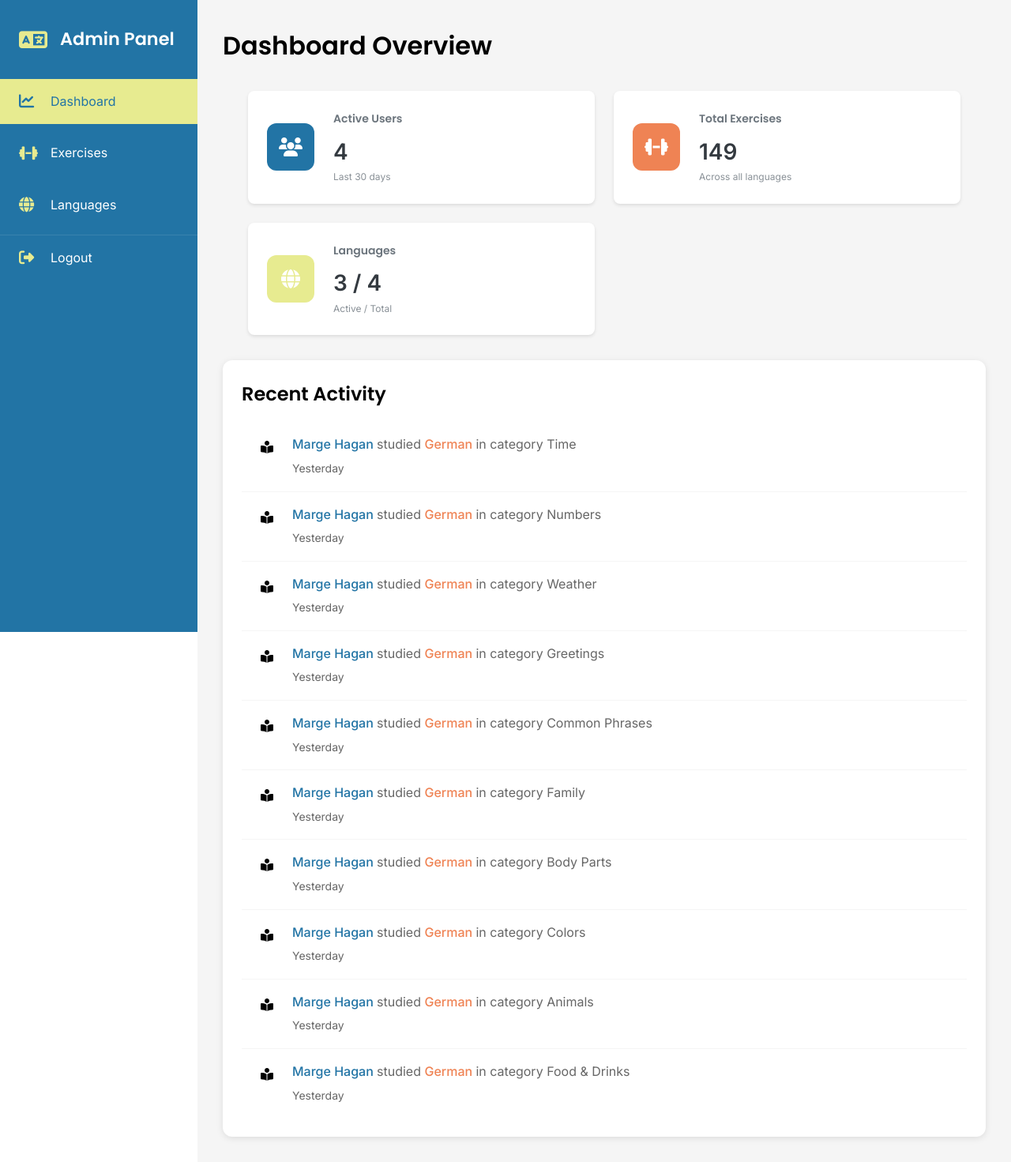
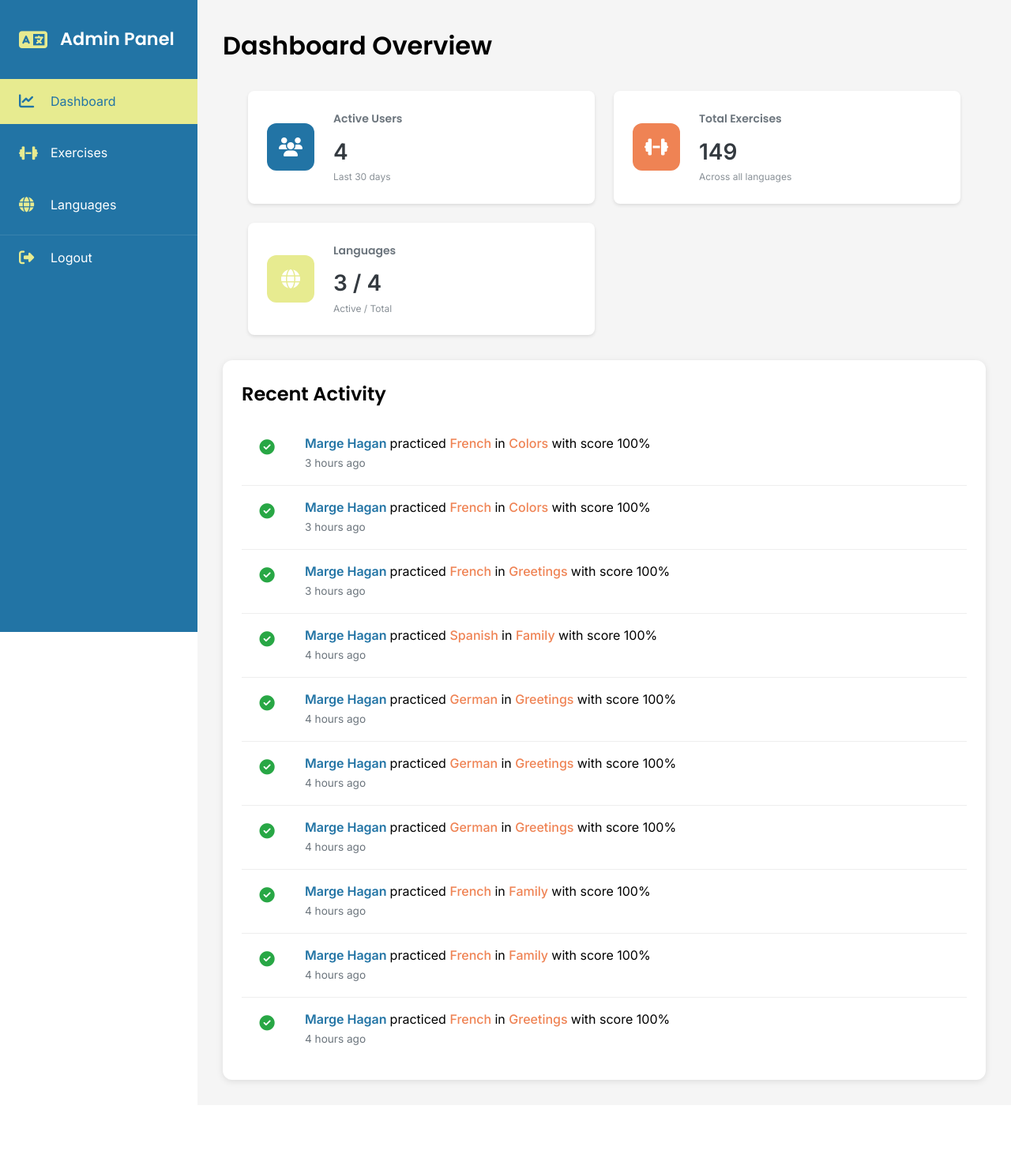
Before and after one commit to ladymargehagan/finallitrepo, a PHP site: page /view/admin/dashboard.php in a window 1280 px wide. Shown: the whole page at 79% size. After the commit the page ends 1374 px from the top, so only its background shows below. Run offline with PHP 8.4, Linux system fonts and the light colour scheme; a user stored in the database is signed in; data comes from the database, SQL or seed files in the repository.

Commit message:
dashboard recent activity fix

```diff
--- a/assets/css/admin/dashboard.css
+++ b/assets/css/admin/dashboard.css
@@ -187,17 +187,13 @@
 .activity-item {
     display: flex;
     align-items: flex-start;
+    gap: 1rem;
     padding: 1rem;
-    border-bottom: 1px solid var(--gray-light);
-    transition: background-color 0.3s ease;
+    border-bottom: 1px solid #eee;
 }
 
 .activity-item:last-child {
     border-bottom: none;
-}
-
-.activity-item:hover {
-    background-color: var(--gray-light);
 }
 
 .activity-status {
@@ -230,28 +226,24 @@
 }
 
 .activity-text {
-    margin-bottom: 0.25rem;
-    color: var(--gray);
+    margin: 0;
+    line-height: 1.4;
 }
 
 .user-name {
+    font-weight: 600;
     color: var(--ucla-blue);
-    font-weight: 500;
 }
 
-.exercise-name {
-    color: var(--black);
+.language-name,
+.category-name {
     font-weight: 500;
-}
-
-.language-name {
     color: var(--coral);
-    font-weight: 500;
 }
 
 .activity-time {
-    font-size: 0.875rem;
-    color: var(--gray);
+    font-size: 0.85rem;
+    color: #6c757d;
 }
 
 .no-activity {
@@ -313,3 +305,11 @@
     font-size: 0.75rem;
     opacity: 0.8;
 }
+
+.text-success {
+    color: #28a745;
+}
+
+.activity-status i {
+    font-size: 1.2rem;
+}
--- a/view/admin/dashboard.php
+++ b/view/admin/dashboard.php
@@ -36,13 +36,20 @@ $recentActivity = $pdo->query("
         u.lastName,
         l.languageName,
         wc.categoryName,
-        ue.enrollmentDate as startTime
-    FROM user_enrollments ue
-    JOIN users u ON ue.userId = u.id
-    JOIN languages l ON ue.languageId = l.languageId
-    JOIN word_categories wc ON wc.categoryId = wc.categoryId
-    WHERE ue.status = 'active'
-    ORDER BY ue.enrollmentDate DESC
+        MAX(wa.attemptDate) as startTime,
+        ROUND(AVG(CASE WHEN wa.isCorrect = 1 THEN 100 ELSE 0 END)) as score
+    FROM word_attempts wa
+    JOIN users u ON wa.userId = u.id
+    JOIN words w ON wa.wordId = w.wordId
+    JOIN languages l ON w.languageId = l.languageId
+    JOIN word_categories wc ON w.categoryId = wc.categoryId
+    WHERE wa.attemptDate IS NOT NULL
+    GROUP BY
+        u.id,
+        l.languageId,
+        wc.categoryId,
+        DATE_FORMAT(wa.attemptDate, '%Y-%m-%d %H:%i')
+    ORDER BY MAX(wa.attemptDate) DESC
     LIMIT 10
 ")->fetchAll(PDO::FETCH_ASSOC);
 ?>
@@ -121,27 +128,33 @@ $recentActivity = $pdo->query("
                         <?php foreach ($recentActivity as $activity): ?>
                             <div class="activity-item">
                                 <div class="activity-status">
-                                    <i class="fas fa-book-reader"></i>
+                                    <?php if (isset($activity['score']) && $activity['score'] > 80): ?>
+                                        <i class="fas fa-check-circle text-success"></i>
+                                    <?php else: ?>
+                                        <i class="fas fa-book-reader"></i>
+                                    <?php endif; ?>
                                 </div>
                                 <div class="activity-details">
                                     <p class="activity-text">
                                         <span class="user-name">
                                             <?php echo htmlspecialchars($activity['firstName'] . ' ' . $activity['lastName']); ?>
                                         </span>
-                                        studied
+                                        practiced
                                         <span class="language-name">
                                             <?php echo htmlspecialchars($activity['languageName']); ?>
                                         </span>
-                                        in category
+                                        in
                                         <span class="category-name">
                                             <?php echo htmlspecialchars($activity['categoryName']); ?>
                                         </span>
+                                        <?php if (isset($activity['score'])): ?>
+                                            with score <?php echo $activity['score']; ?>%
+                                        <?php endif; ?>
                                     </p>
                                     <span class="activity-time">
                                         <?php
                                         $attemptDate = new DateTime($activity['startTime']);
-                                        $attemptDate->setTimezone(new DateTimeZone('UTC'));
-                                        $now = new DateTime('now', new DateTimeZone('UTC'));
+                                        $now = new DateTime();
                                         $interval = $now->diff($attemptDate);
 
                                         if ($interval->days == 0) {
```
